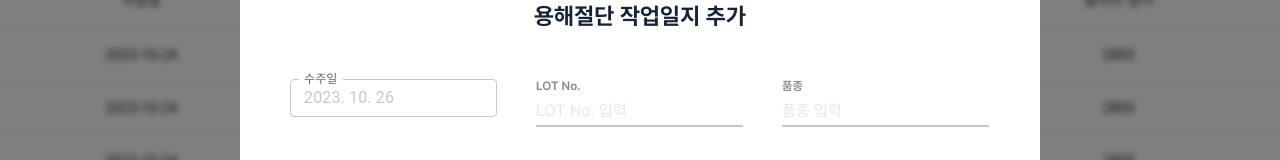
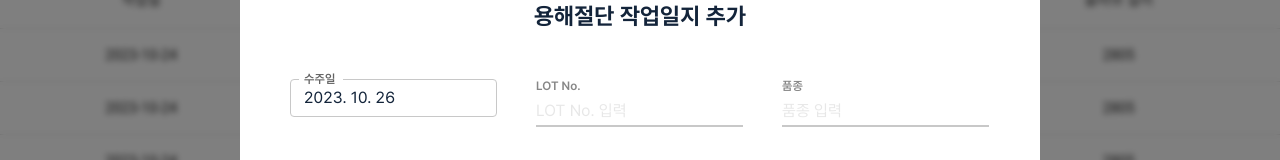
Before and after one commit to Ajrdn/MUI-Task, a React (Create React App) app: page / in a window 1280 px wide. Both pictures are taken after a click on the button 1222 px from the left and 572 px from the top of the page. Shown: the part 165-325 px from the top of the page. Built offline with nearby package versions, Linux system fonts and the light colour scheme.

Commit message:
UPDATE::font style

```diff
--- a/src/pages/TableAddFab/TableAddModal/TableAddForm/TableAddDatePicker.tsx
+++ b/src/pages/TableAddFab/TableAddModal/TableAddForm/TableAddDatePicker.tsx
@@ -24,6 +24,17 @@ function TableAddDatePicker() {
         sx={{
           width: '207px',
           height: '42px',
+          '& input': {
+            fontSize: '16px',
+            fontFamily: 'Pretendard',
+            fontWeight: 400,
+            color: '#13243A',
+          },
+          '& label': {
+            fontFamily: 'Pretendard',
+            fontWeight: 600,
+            color: '#616161',
+          },
         }}
       />
     </LocalizationProvider>
```
